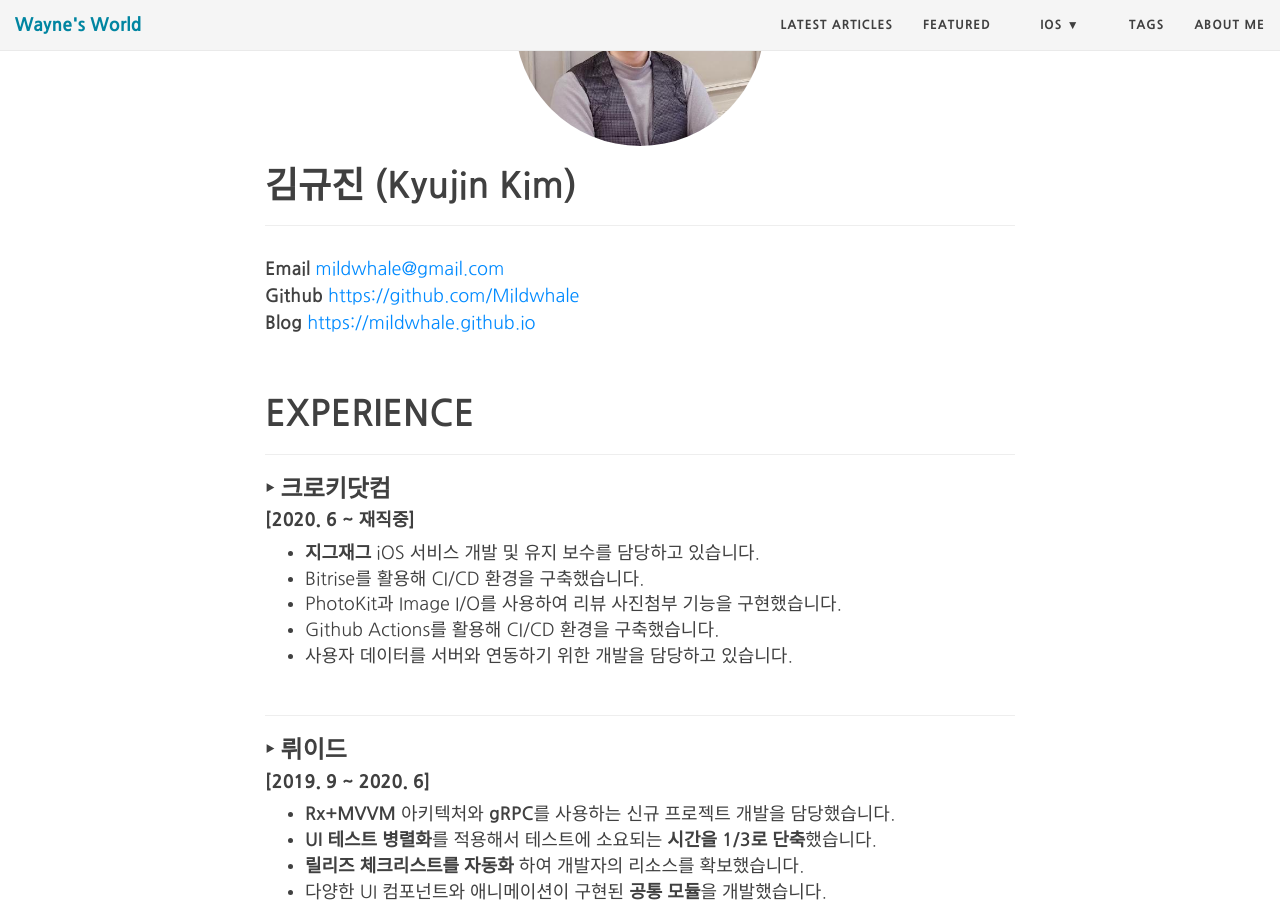
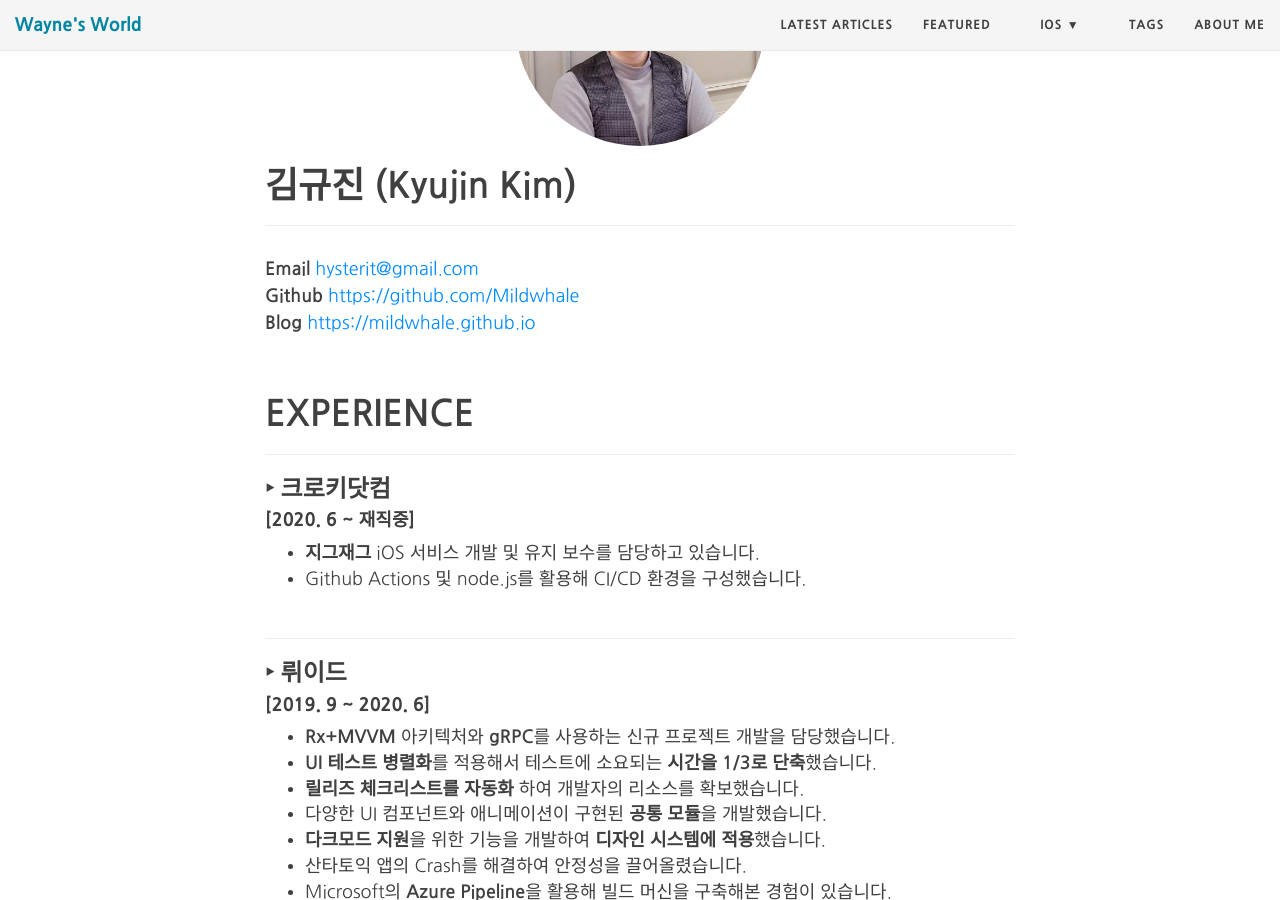
Before and after one commit to Mildwhale/mildwhale.github.io, a Jekyll site: the page built from aboutme.md, in a window 1280 px wide and 900 px high, scrolled down 406 px. Built offline with Jekyll 4.4.1, drawn with Linux system fonts in a browser that asks for light colours; nearby versions of some CDN libraries.

Commit message:
Update aboutme.md

```diff
--- a/aboutme.md
+++ b/aboutme.md
@@ -8,7 +8,7 @@
 
 # **김규진 (Kyujin Kim)**
 ---
-**Email** <mailto:mildwhale@gmail.com>
+**Email** <mailto:hysterit@gmail.com>
 **Github** [https://github.com/Mildwhale](https://github.com/Mildwhale)
 **Blog** [https://mildwhale.github.io](https://mildwhale.github.io)
 <br/>
@@ -18,10 +18,7 @@
 ### ‣ 크로키닷컴
 #### [2020. 6 ~ 재직중]
 - **지그재그** iOS 서비스 개발 및 유지 보수를 담당하고 있습니다.
-- Bitrise를 활용해 CI/CD 환경을 구축했습니다.
-- PhotoKit과 Image I/O를 사용하여 리뷰 사진첨부 기능을 구현했습니다.
-- Github Actions를 활용해 CI/CD 환경을 구축했습니다.
-- 사용자 데이터를 서버와 연동하기 위한 개발을 담당하고 있습니다.
+- Github Actions 및 node.js를 활용해 CI/CD 환경을 구성했습니다.
 <br/>
 
 ---
```
